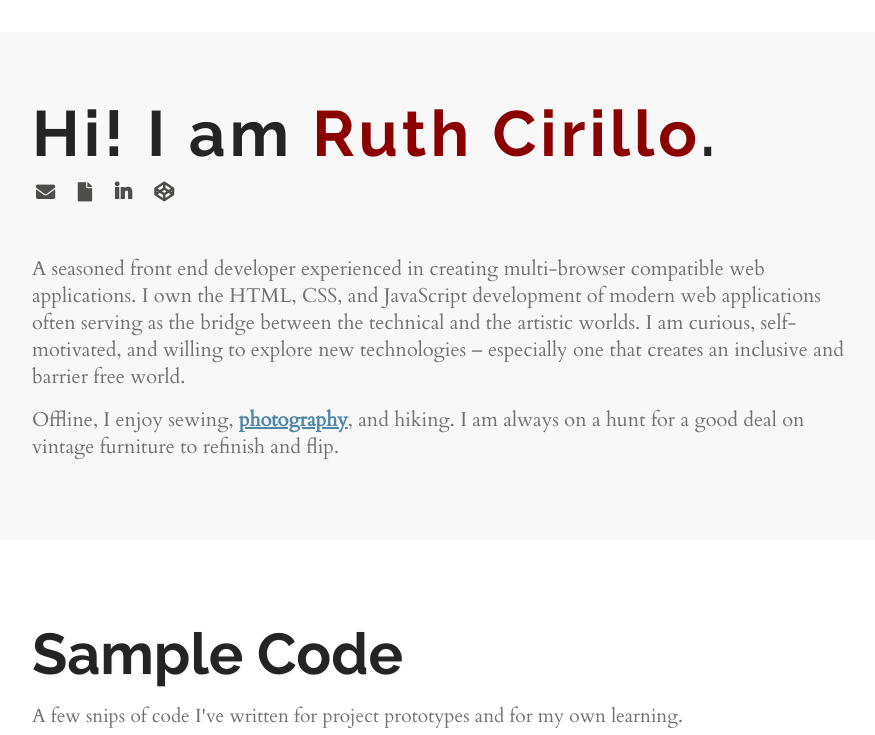
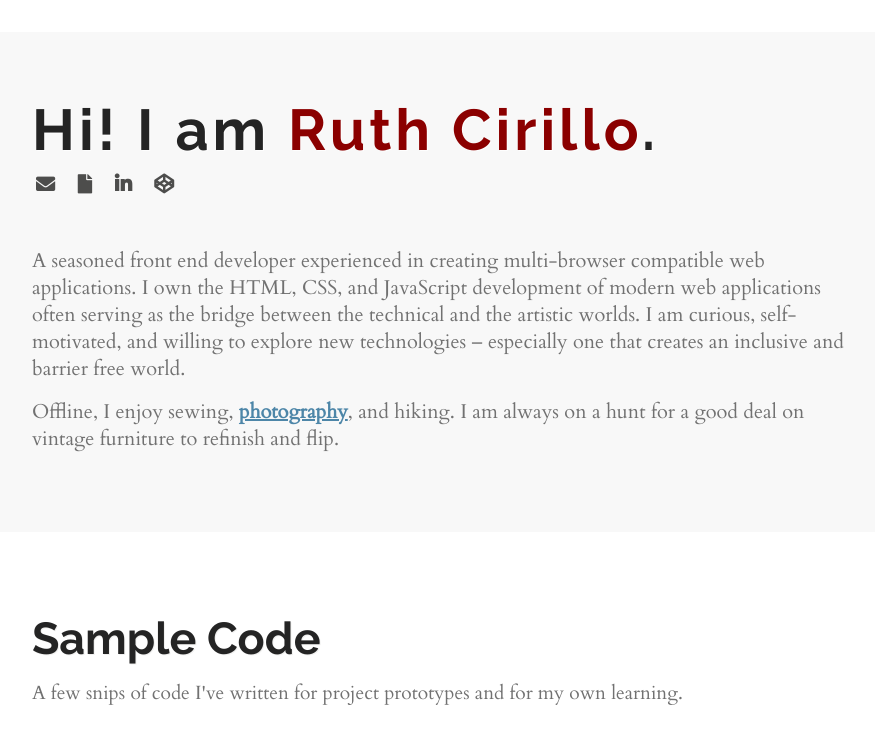
Before and after one commit to bbruthbar/bbruthbar.github.io, a plain HTML site: page index.html in a window 1280 px wide. Shown: the top 735 px of the page, without its empty margins (192-1067 px from the left). Drawn offline with Linux system fonts and the light colour scheme.

Commit message:
Cleanup CSS. Add conttent

```diff
--- a/css/styles.css
+++ b/css/styles.css
@@ -83,7 +83,7 @@ nav ul li.current a {
 }
 
 h1 {
-  font: 4rem "Raleway", Helvetica, sans-serif;
+  font: 3.6rem "Raleway", Helvetica, sans-serif;
   text-shadow: 1px 1px rgba(255, 255, 255, 0.8);
   letter-spacing: 4px;
   color: #242424;
@@ -92,7 +92,7 @@ h1 {
 
 h2 {
   color: #242424;
-  font: 3.6rem "Raleway", Helvetica, sans-serif;
+  font: 2.8rem "Raleway", Helvetica, sans-serif;
   margin: 0;
   padding: 16px 0 0;
   text-shadow: 1px 1px rgba(236, 236, 235, 0.8);
```
